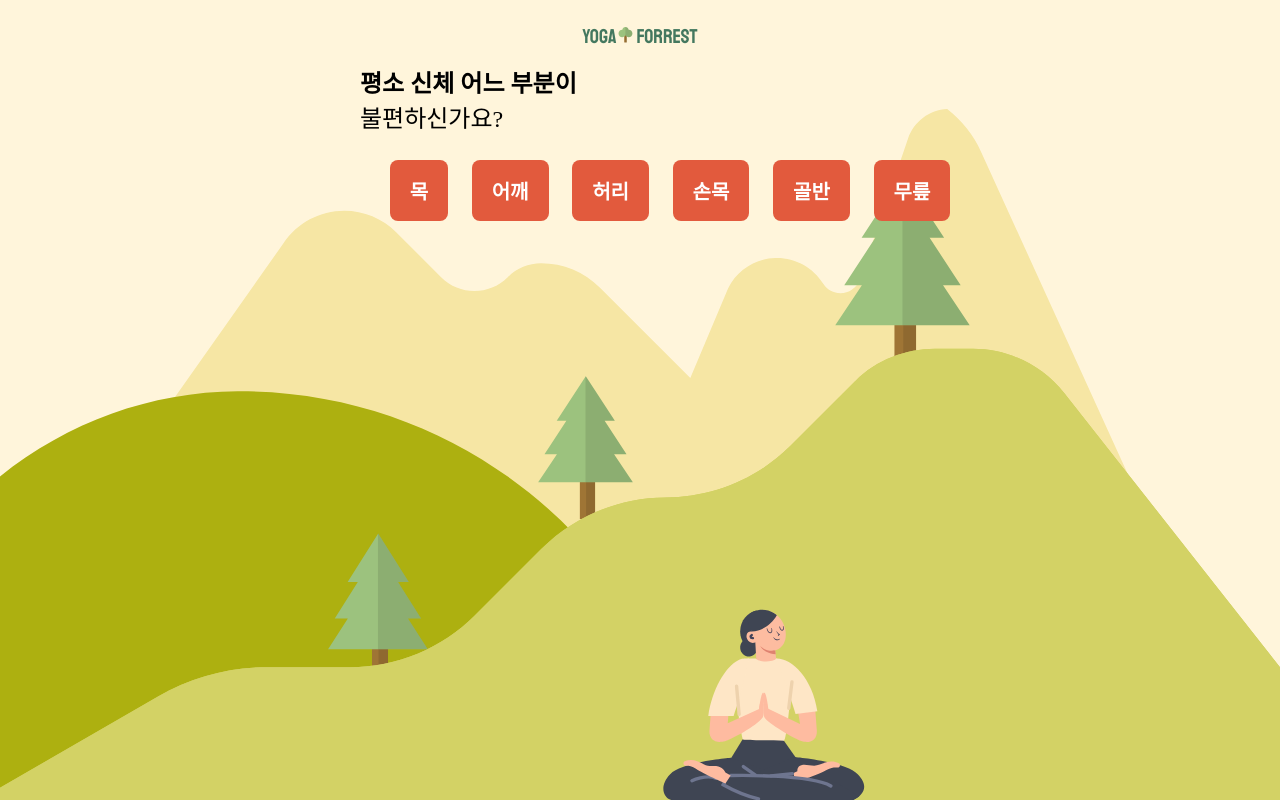
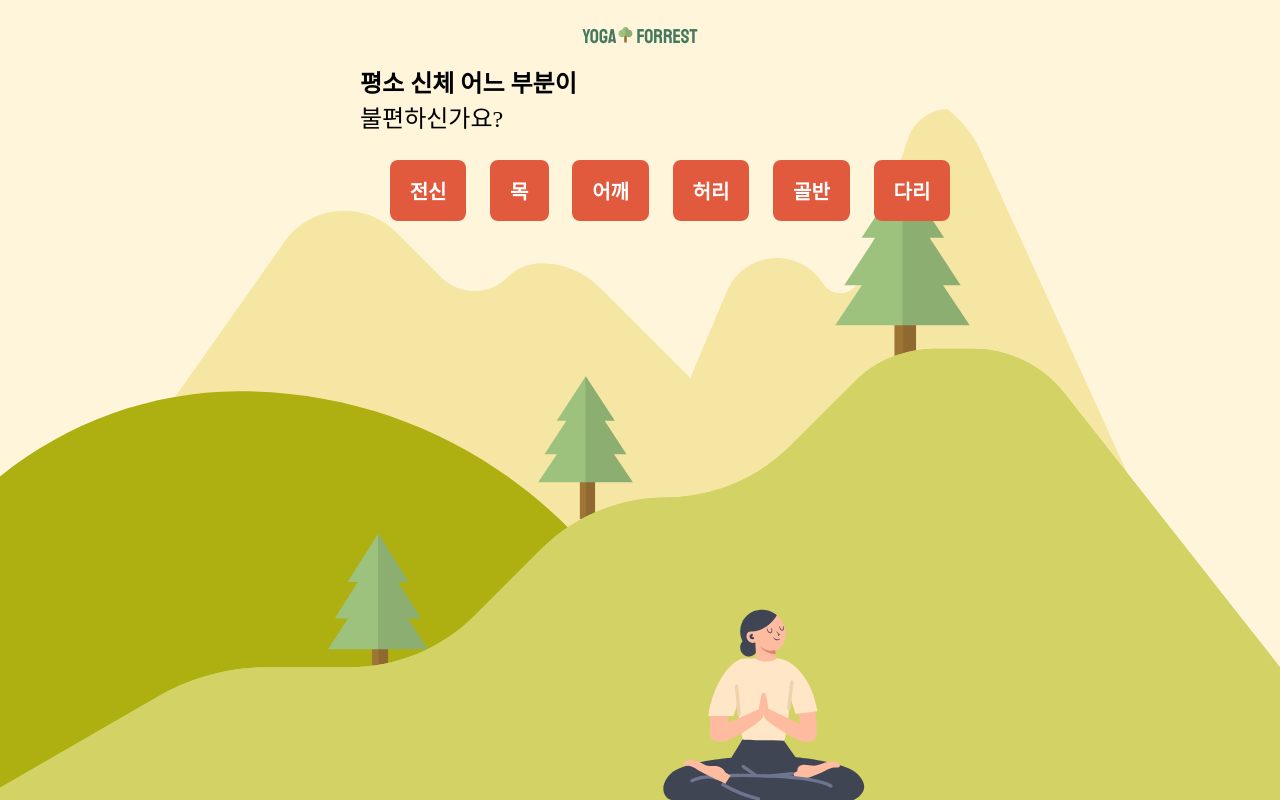
Before and after one commit to mmyeon/yogalim, a React (Create React App) app: page /practice in a window 1280 px wide. Built offline with nearby package versions, Linux system fonts and the light colour scheme; a web font is replaced by a local one.

Commit message:
[feat] 신체부위 버튼 클릭시 url 변경

```diff
--- /dev/null
+++ b/src/data.js
@@ -0,0 +1,10 @@
+const data = [
+  { title: { eng: "whole-body", kor: "전신" } },
+  { title: { eng: "neck", kor: "목" } },
+  { title: { eng: "shoulder", kor: "어깨" } },
+  { title: { eng: "back", kor: "허리" } },
+  { title: { eng: "hip", kor: "골반" } },
+  { title: { eng: "leg", kor: "다리" } },
+];
+
+export default data;
--- a/src/routes/Practice.js
+++ b/src/routes/Practice.js
@@ -1,8 +1,10 @@
 import React from "react";
+import { Link } from "react-router-dom";
 import styled from "styled-components";
 import Header from "../components/Header";
 import { COLORS } from "../styles/constant";
 import Button from "../components/Button";
+import data from "../data";
 
 const StyledPractice = styled.div`
   width: 100vw;
@@ -37,7 +39,7 @@ const StyledPractice = styled.div`
         justify-content: space-evenly;
         align-items: center;
 
-        > button {
+        > a > button {
           margin-top: 0.5em;
           margin-right: 0.5em;
         }
@@ -63,8 +65,6 @@ const StyledPractice = styled.div`
   }
 `;
 
-const bodyPartList = ["목", "어깨", "허리", "손목", "골반", "무릎"];
-
 const Practice = () => {
   return (
     <StyledPractice>
@@ -76,12 +76,14 @@ const Practice = () => {
             <br /> <span className="thiner">불편하신가요?</span>
           </h2>
           <div className="button-container">
-            {bodyPartList.map((bodyPart) => (
-              <Button
-                key={bodyPart}
-                text={bodyPart}
-                backgroundColor="#E25A3D"
-              />
+            {data.map((bodyPart) => (
+              <Link to={`/practice/${bodyPart.title.eng}`}>
+                <Button
+                  key={bodyPart}
+                  text={bodyPart.title.kor}
+                  backgroundColor="#E25A3D"
+                />
+              </Link>
             ))}
           </div>
         </div>
```
